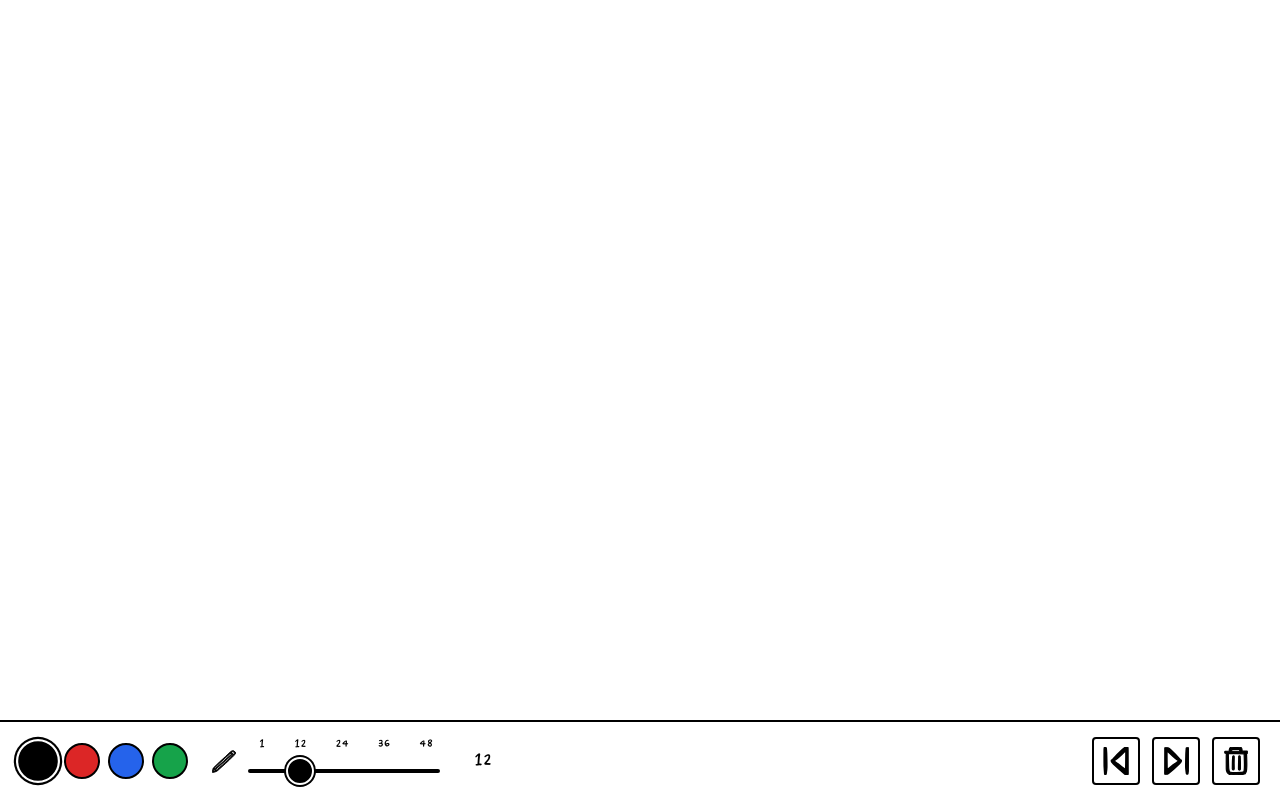
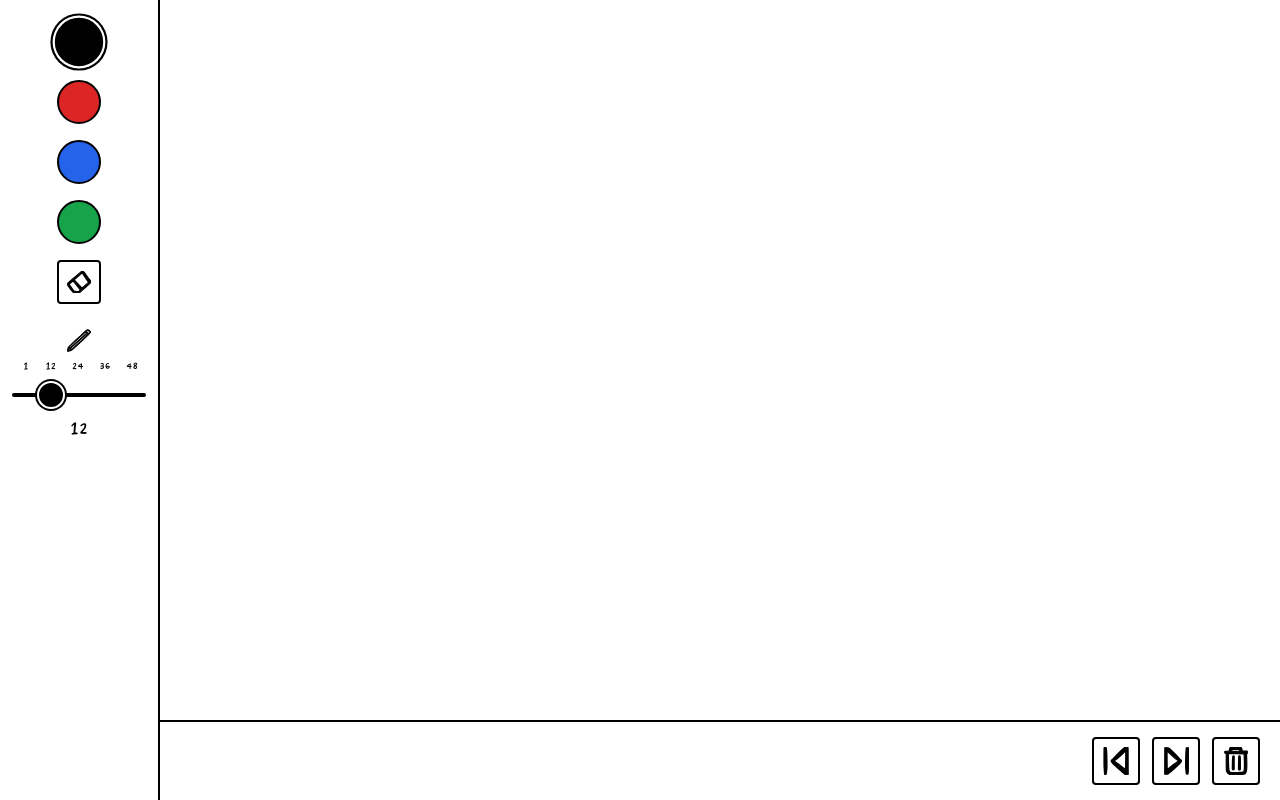
Before and after one commit to XDTerminated/tigerverse-2026, an Astro site in the folder website/: page / in a window 1280 px wide. Built offline with nearby package versions, Linux system fonts and the light colour scheme; Astro itself is replaced by a stand-in of ours.

Commit message:
change change change sahur

```diff
--- a/website/src/components/App.tsx
+++ b/website/src/components/App.tsx
@@ -26,6 +26,7 @@ export default function App() {
   const [name, setName] = useState('');
   const [brushSize, setBrushSize] = useState(12);
   const [brushColor, setBrushColor] = useState(COLORS[0].value);
+  const [isErasing, setIsErasing] = useState(false);
   const [canvasState, setCanvasState] = useState<CanvasState>({
     canUndo: false,
     canRedo: false,
@@ -160,48 +161,49 @@ export default function App() {
   return (
     <>
       {phase.kind === 'drawing' && (
-        <div className="fixed inset-0 flex flex-col bg-white text-black">
-          <div className="flex-1 min-h-0 relative">
-            <DrawingCanvas
-              ref={canvasRef}
-              brushSize={brushSize}
-              brushColor={brushColor}
-              onStateChange={setCanvasState}
-            />
-
-            {canvasState.canUndo && (
-              <button
-                onClick={handleFinish}
-                className="absolute bottom-4 left-1/2 -translate-x-1/2 h-12 px-6 bg-black text-white text-xl rounded-sm hover:bg-neutral-800 active:scale-95 transition-all duration-100 flex items-center gap-2 shadow-lg"
-              >
-                <Icon name="tick" className="w-6 h-6" />
-                finish
-              </button>
-            )}
-          </div>
-
-          <div className="shrink-0 h-20 px-5 flex items-center gap-3 border-t-2 border-black bg-white">
-            <div className="flex items-center gap-2 h-12">
+        <div className="fixed inset-0 flex flex-row bg-white text-black">
+          {/* Left sidebar */}
+          <div className="shrink-0 w-40 flex flex-col items-center gap-4 py-5 border-r-2 border-black">
             {COLORS.map((c) => (
               <button
                 key={c.value}
-                  onClick={() => setBrushColor(c.value)}
+                onClick={() => {
+                  setBrushColor(c.value);
+                  setIsErasing(false);
+                }}
                 aria-label={c.name}
                 title={c.name}
-                  className={`w-9 h-9 rounded-full border-2 border-black active:scale-90 transition-all duration-100 ${
-                    brushColor === c.value
+                className={`relative w-11 h-11 rounded-full border-2 border-black active:scale-90 transition-all duration-100 ${
+                  brushColor === c.value && !isErasing
                     ? 'ring-2 ring-black ring-offset-2 scale-110'
                     : 'hover:scale-105'
                 }`}
                 style={{ backgroundColor: c.value }}
+              >
+                {isErasing && (
+                  <span
+                    aria-hidden="true"
+                    className="pointer-events-none absolute top-1/2 left-1/2 -translate-x-1/2 -translate-y-1/2 w-[140%] h-0.75 bg-black rotate-45 origin-center"
                   />
+                )}
+              </button>
             ))}
-            </div>
 
-            <label className="flex items-center gap-3 pl-3 h-12">
+            <button
+              onClick={() => setIsErasing((v) => !v)}
+              aria-label="Eraser"
+              title="Eraser"
+              className={`w-11 h-11 flex items-center justify-center border-2 border-black rounded-sm hover:bg-black hover:text-white active:scale-90 transition-all duration-100 ${
+                isErasing ? 'ring-2 ring-black ring-offset-2 scale-110 bg-black text-white' : ''
+              }`}
+            >
+              <Icon name="eraser" className="w-6 h-6" />
+            </button>
+
+            <div className="w-full px-3 mt-2 flex flex-col items-center gap-2">
               <Icon name="pencil" className="w-6 h-6" />
-              <div className="relative w-32 sm:w-48 pt-5">
-                <div className="absolute top-0 left-0 right-0 h-3 pointer-events-none text-base leading-none">
+              <div className="relative w-full pt-5">
+                <div className="absolute top-0 left-0 right-0 h-3 pointer-events-none text-sm leading-none">
                   {[1, 12, 24, 36, 48].map((v) => {
                     const ratio = (v - 1) / 47;
                     return (
@@ -225,11 +227,32 @@ export default function App() {
                   aria-label="Brush size"
                 />
               </div>
-              <span className="text-2xl w-10 text-right leading-none">{brushSize}</span>
-            </label>
+              <span className="text-2xl leading-none">{brushSize}</span>
+            </div>
+          </div>
 
-            <div className="flex-1" />
+          {/* Main column: canvas + bottom bar */}
+          <div className="flex-1 flex flex-col min-w-0">
+            <div className="flex-1 min-h-0 relative">
+              <DrawingCanvas
+                ref={canvasRef}
+                brushSize={brushSize}
+                brushColor={isErasing ? '#ffffff' : brushColor}
+                onStateChange={setCanvasState}
+              />
 
+              {canvasState.canUndo && (
+                <button
+                  onClick={handleFinish}
+                  className="absolute bottom-4 left-1/2 -translate-x-1/2 h-12 px-6 bg-black text-white text-xl rounded-sm hover:bg-neutral-800 active:scale-95 transition-all duration-100 flex items-center gap-2 shadow-lg"
+                >
+                  <Icon name="tick" className="w-6 h-6" />
+                  finish
+                </button>
+              )}
+            </div>
+
+            <div className="shrink-0 h-20 px-5 flex items-center gap-3 border-t-2 border-black bg-white justify-end">
               <button
                 onClick={() => canvasRef.current?.undo()}
                 className="h-12 w-12 flex items-center justify-center border-2 border-black rounded-sm hover:bg-black hover:text-white active:scale-95 transition-all duration-100"
@@ -256,6 +279,7 @@ export default function App() {
               >
                 <Icon name="delete" className="w-7 h-7" />
               </button>
+            </div>
           </div>
         </div>
       )}
--- a/website/src/components/Icon.tsx
+++ b/website/src/components/Icon.tsx
@@ -8,7 +8,8 @@ interface IconProps {
     | 'magic-wand'
     | 'download'
     | 'cross'
-    | 'sync';
+    | 'sync'
+    | 'eraser';
   className?: string;
   spin?: boolean;
 }
```
Also changed, not shown: website/public/icons/eraser.svg (added). Lines whose indentation alone changed are shown as unchanged.
